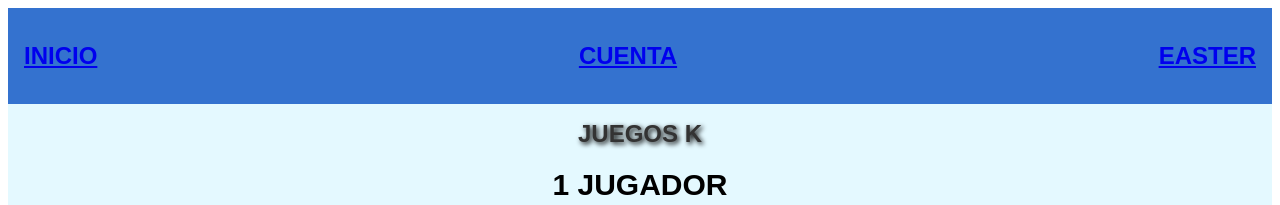
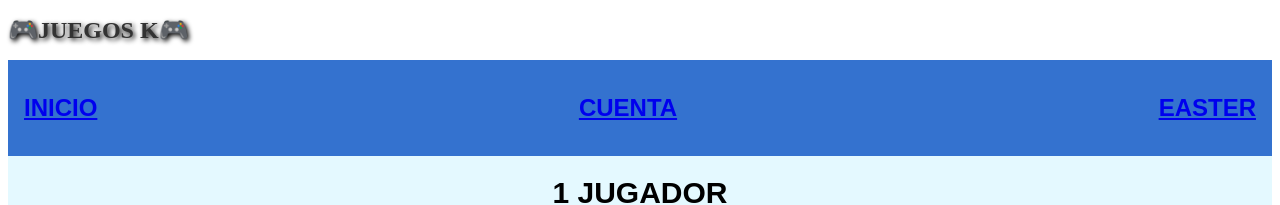
Before and after one commit to MateoMajlin/TP-Proyecto, a React (Create React App) app: page / in a window 1280 px wide. Shown: the top 205 px of the page. Built offline with nearby package versions, Linux system fonts and the light colour scheme.

Commit message:
Update App.jsx

```diff
--- a/src/App.jsx
+++ b/src/App.jsx
@@ -5,6 +5,9 @@ import "./App.css";
 function App() {
   return (
     <>
+       <div>
+          <h1>🎮JUEGOS K🎮</h1>
+        </div>
       <div className="body">
         <div className="superior">
           <h2 className="top">
@@ -17,9 +20,7 @@ function App() {
             <Link to="/Easter">EASTER</Link>
           </h2>
         </div>
-        <div>
-          <h1>JUEGOS K</h1>
-        </div>
+
         <h2 className="etiqueta">1 JUGADOR</h2>
         <div className="juego">
           <Link to="https://www.txori.com/dbdevolution">
```
